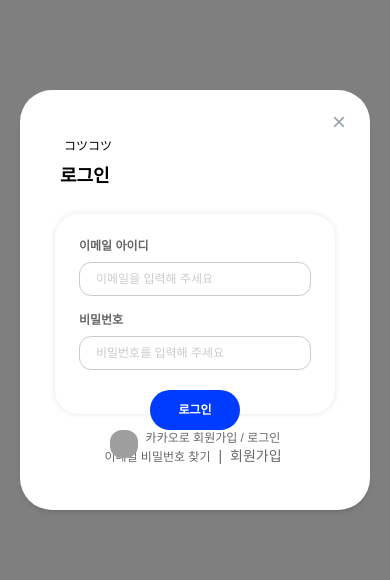
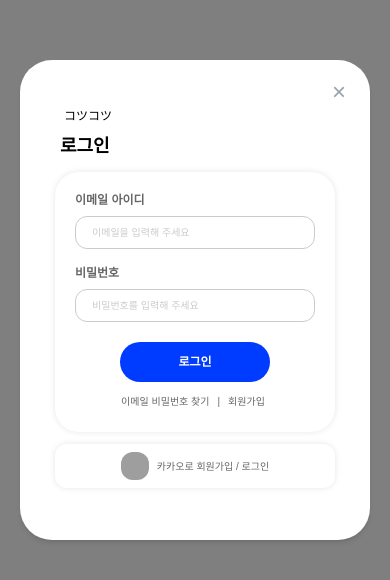
Before and after one commit to Globalin-IT-3Group/frontend, a React (Vite) app: page /login in a window 390 px wide. Shown: the part 122-702 px from the top of the page. Built offline with nearby package versions, Linux system fonts and the light colour scheme; no server answers; grey boxes are pictures that could not be loaded; a web font is replaced by a local one.

Commit message:
fix: 로그인모달 모바일 사이즈 변경 완

```diff
--- a/src/components/Login/LoginModal.jsx
+++ b/src/components/Login/LoginModal.jsx
@@ -66,7 +66,7 @@ export default function LoginModal({ onClose }) {
         if (e.target === e.currentTarget) onClose();
       }}
     >
-      <div className="bg-white rounded-4xl w-[350px] h-[420px] sm:w-[500px] sm:h-[600px] p-6 shadow-md relative">
+      <div className="bg-white rounded-4xl w-[350px] h-[480px] sm:w-[500px] sm:h-[600px] p-6 shadow-md relative">
         <button
           onClick={onClose}
           className="absolute top-4 right-4 text-[#676767] text-2xl text-gray-400 rounded-4xl px-2 hover:text-gray-500 transition-all duration-100 cursor-pointer"
@@ -80,7 +80,7 @@ export default function LoginModal({ onClose }) {
         >
           コツコツ
         </h2>
-        <h1 className="text-lg sm:text-3xl font-bold ml-4 mb-6 dark:text-black">
+        <h1 className="text-lg sm:text-3xl sm:mb-8 font-bold ml-4 dark:text-black">
           로그인
         </h1>
 
@@ -91,7 +91,8 @@ export default function LoginModal({ onClose }) {
             handleLogin();
           }}
         >
-          <div className="w-[280px] h-[200px] sm:w-[400px] sm:h-[320px] mx-auto bg-white rounded-3xl shadow-[0_0_6px_rgba(0,0,0,0.1)] p-6 m-4 space-y-4">
+          <div className="w-[280px] h-[260px] sm:w-[400px] sm:h-[320px] mx-auto bg-white rounded-3xl shadow-[0_0_6px_rgba(0,0,0,0.1)] p-5 sm:p-8 m-3">
+            <div className="flex flex-col space-y-4 justify-center">
               <div>
                 <label className="block text-xs sm:text-sm text-[#676767] font-bold mb-2">
                   이메일 아이디
@@ -101,7 +102,7 @@ export default function LoginModal({ onClose }) {
                   value={email}
                   onChange={(e) => setEmail(e.target.value)}
                   placeholder="이메일을 입력해 주세요"
-                className="w-full px-4 py-2 border border-[#CBCBCB] placeholder-[#CBCBCB] rounded-xl text-xs sm:text-sm dark:text-black"
+                  className="w-full px-4 py-2 border border-[#CBCBCB] placeholder-[#CBCBCB] rounded-xl text-[10px] sm:text-sm dark:text-black"
                   required
                 />
               </div>
@@ -114,53 +115,54 @@ export default function LoginModal({ onClose }) {
                   value={password}
                   onChange={(e) => setPassword(e.target.value)}
                   placeholder="비밀번호를 입력해 주세요"
-                className="w-full px-4 py-2 border border-[#CBCBCB] placeholder-[#CBCBCB] rounded-xl text-xs sm:text-sm dark:text-black"
+                  className="w-full px-4 py-2 border border-[#CBCBCB] placeholder-[#CBCBCB] rounded-xl text-[10px] sm:text-sm dark:text-black"
                   required
                 />
               </div>
-            <div className="flex justify-center">
+              <div className="flex flex-col mx-auto justify-center mt-1">
                 <button
                   type="submit"
-                className="text-xs sm:text-sm w-[90px] sm:w-[190px] py-3 bg-[#003CFF] text-white font-bold rounded-3xl hover:bg-[#0536D7] active:scale-95 transition-all duration-90 mt-1 cursor-pointer"
+                  className="text-xs sm:text-sm w-[150px] sm:w-[190px] py-3 bg-[#003CFF] text-white font-bold rounded-3xl hover:bg-[#0536D7] active:scale-95 transition-all duration-90 cursor-pointer"
                 >
                   로그인
                 </button>
-            </div>
-            <div className="text-center text-sm text-[#676767] mr-1">
+                <div className="text-center text-sm text-[#676767] mr-1 mt-2">
                   <button
                     onClick={() => {
                       onClose();
                       navigate("/find/email");
                     }}
-                className="hover:text-black transition cursor-pointer text-xs sm:text-sm"
+                    className="hover:text-black transition cursor-pointer text-[10px] sm:text-xs"
                   >
                     이메일 비밀번호 찾기
                   </button>
-              <span className="mx-2">|</span>
+                  <span className="mx-2 text-[10px] sm:text-xs">|</span>
                   <button
                     onClick={() => {
                       onClose();
                       navigate("/join");
                     }}
-                className="hover:text-black transition cursor-pointer"
+                    className="hover:text-black transition cursor-pointer text-[10px] sm:text-xs"
                   >
                     회원가입
                   </button>
                 </div>
               </div>
+            </div>
+          </div>
         </form>
         {/* ✅ 로그인 폼 끝 */}
 
-        {/* 이메일/회원가입 */}
-
-        {/* 카카오 로그인 버튼 */}
-        <button onClick={handleKakaoLogin} className="flex mx-auto">
+        <button
+          onClick={handleKakaoLogin}
+          className="flex mx-auto items-center justify-center w-[280px] sm:w-[400px] shadow-[0_0_6px_rgba(0,0,0,0.1)] p-2 sm:px-2 sm:py-3 rounded-xl sm:rounded-2xl"
+        >
           <img
             src="https://upload.wikimedia.org/wikipedia/commons/e/e3/KakaoTalk_logo.svg"
             alt="Kakao"
             className="w-7 h-7 mr-2 rounded-xl"
           />
-          <span className="text-[#676767] text-xs sm:text-sm">
+          <span className="text-[#676767] text-[10px] sm:text-sm">
             카카오로 회원가입 / 로그인
           </span>
         </button>
```
Lines whose indentation alone changed are shown as unchanged.
